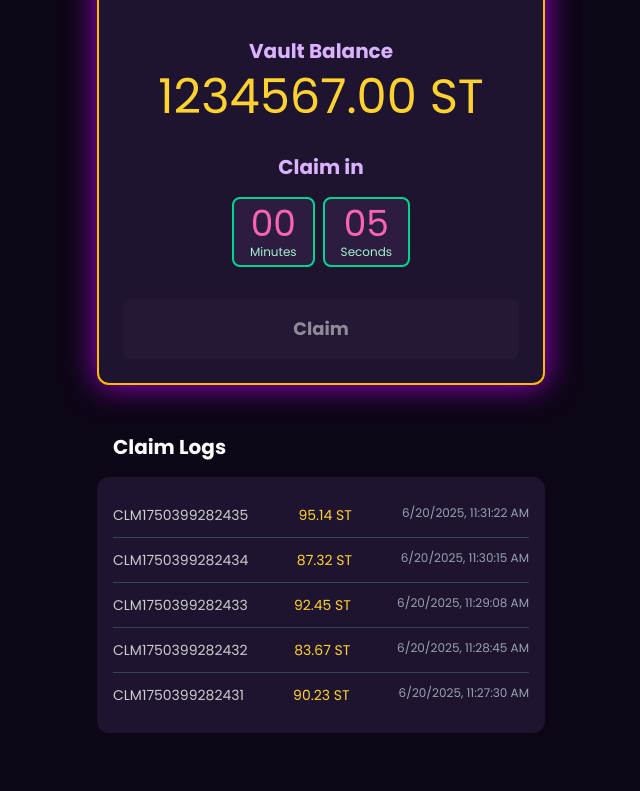
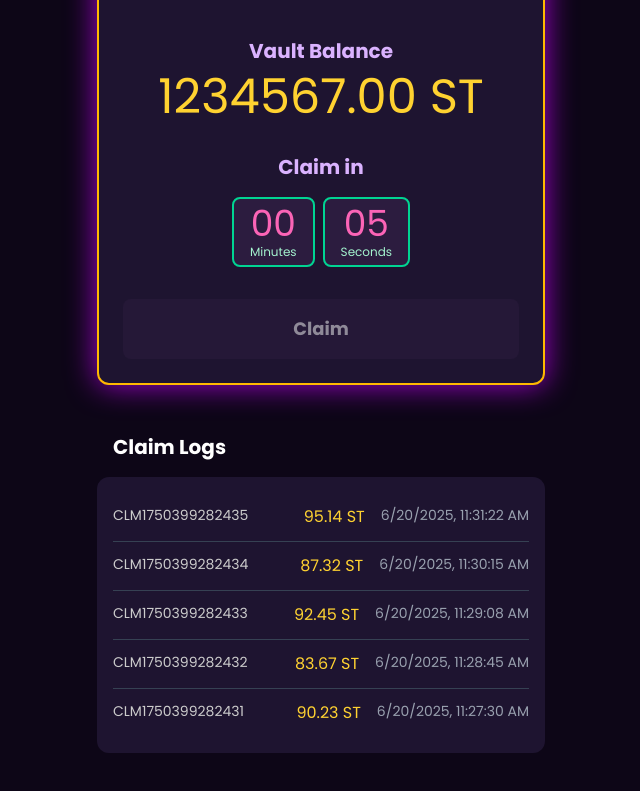
Before and after one commit to Sahil-1827/Scrooge-Vault, a React (Vite) app: page / in a window 1280 px wide. Shown: the part 531-1322 px from the top of the page, without its empty margins (319-959 px from the left). Built offline with nearby package versions, Linux system fonts and the light colour scheme.

Commit message:
small bug fix

```diff
--- a/src/components/atoms/LogItem.tsx
+++ b/src/components/atoms/LogItem.tsx
@@ -1,4 +1,10 @@
 import React from "react";
+
+// interface ClaimLog {
+//   claimId: string;
+//   amount: number;
+//   timestamp: string;
+// }
 
 interface LogItemProps {
   claimId: string;
@@ -8,10 +14,15 @@ interface LogItemProps {
 
 const LogItem: React.FC<LogItemProps> = ({ claimId, amount, timestamp }) => {
   return (
-    <div className="flex justify-between text-sm text-[#CCCCCC] py-3 border-b border-gray-700 last:border-b-0"> {/* Changed border color */}
-      <span className="truncate font-lora">{claimId}</span> {/* Applied Lora */}
-      <span className="text-amber-300 font-poppins">{amount.toFixed(2)} ST</span> {/* Applied Poppins, changed to amber */}
-      <span className="text-gray-400 font-lora text-xs">{timestamp}</span> {/* Applied Lora, slightly smaller, changed text color */}
+    <div className="flex flex-col sm:flex-row sm:justify-between text-sm text-[#CCCCCC] py-3 border-b border-gray-700 last:border-b-0 space-y-1 sm:space-y-0">
+      {/* Claim ID: Stacks on top, allows breaking long words */}
+      <span className="font-lora text-xs sm:text-sm break-all sm:w-1/2 md:w-auto">{claimId}</span>
+
+      {/* Amount and Timestamp: Grouped together, justified responsively */}
+      <div className="flex justify-between sm:justify-end sm:space-x-4 w-full sm:w-auto">
+        <span className="text-amber-300 font-poppins text-sm sm:text-base">{amount.toFixed(2)} ST</span>
+        <span className="text-gray-400 font-lora text-xs sm:text-sm">{timestamp}</span>
+      </div>
     </div>
   );
 };
--- a/src/components/organisms/VaultClaimModule.tsx
+++ b/src/components/organisms/VaultClaimModule.tsx
@@ -128,7 +128,7 @@ const VaultClaimModule: React.FC = () => {
         <ReactConfetti
           width={windowDimension.width}
           height={windowDimension.height}
-          numberOfPieces={5000}
+          numberOfPieces={4000}
           recycle={false}
           tweenDuration={10000}
         />
```
